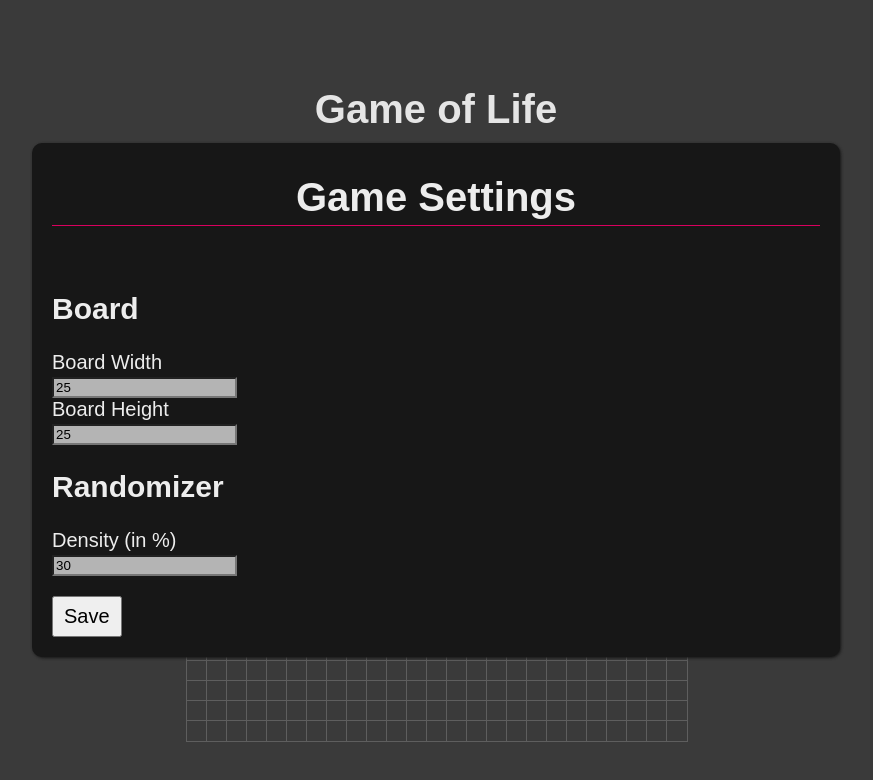
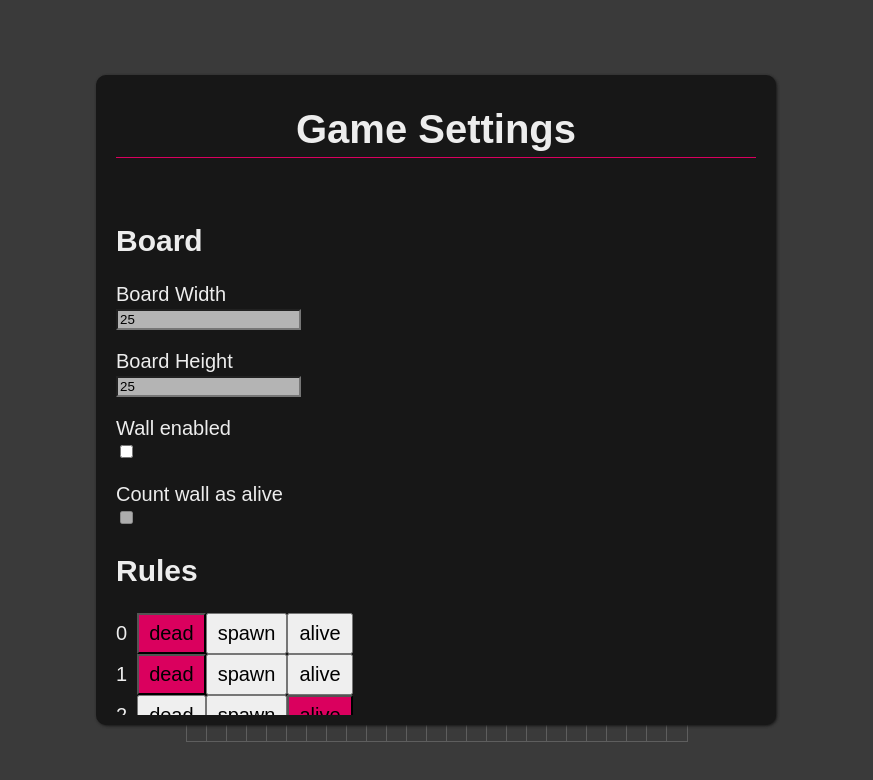
Before and after one commit to sschwei1/game-of-life, a React (Vite) app: page / in a window 1280 px wide. Both pictures are taken after a click on the button 868 px from the left and 205 px from the top of the page. Shown: the top 780 px of the page, without its empty margins (204-1077 px from the left). Built offline with nearby package versions, Linux system fonts and the light colour scheme; some icons are missing.

Commit message:
Add rule section

```diff
--- a/src/components/game/Game.tsx
+++ b/src/components/game/Game.tsx
@@ -10,7 +10,7 @@ export enum GameState {
   Running
 }
 
-interface GameRules {
+export interface GameRules {
   dead: number[];
   alive: number[];
   spawn: number[];
--- a/src/components/game/controlPanel/Input.tsx
+++ b/src/components/game/controlPanel/Input.tsx
@@ -1,22 +1,45 @@
-import React from 'react';
+import React, {ChangeEvent} from 'react';
 
-type onChangeFuncType = (value: string) => void
+// eslint-disable-next-line @typescript-eslint/no-explicit-any
+type onChangeFuncType = (value: any) => void
 
 interface InputProps {
   label?: string;
   value: string;
   onChange?: onChangeFuncType;
   isDirty?: boolean;
+  inputType?: React.HTMLInputTypeAttribute;
+  disabled?: boolean;
 }
 
-const Input = ({label, value, onChange, isDirty = false}: InputProps) => {
+const Input = ({label, value, onChange, inputType = 'text', disabled = false, isDirty = false}: InputProps) => {
+  const innerOnChange = (evt: ChangeEvent<HTMLInputElement>) => {
+    const value = inputType === 'checkbox' ?
+      evt.target.checked : evt.target.value;
+
+    if(onChange) {
+      onChange(value);
+    }
+  }
+
+  const additionalProps: React.HTMLProps<HTMLInputElement> = {};
+
+  if(inputType === 'checkbox') {
+    additionalProps.value = '';
+    additionalProps.checked = Boolean(value);
+  }
+
   return (
-    <div>
+    <div className='form-input'>
       { label && <div>{label}</div> }
       <input
+        type={inputType}
         value={value}
         className={isDirty ? 'dirt' : 'clean'}
-        onChange={(evt) => { if(onChange) onChange(evt?.target?.value)}} />
+        onChange={innerOnChange}
+        disabled={disabled}
+        {...additionalProps}
+      />
     </div>
   );
 }
--- /dev/null
+++ b/src/components/game/controlPanel/gameSettings/GameRuleChanger.tsx
@@ -0,0 +1,92 @@
+import React, {useState} from "react";
+import {GameRules} from "../../Game";
+
+interface GameRuleChangerProps {
+  current: GameRules,
+  onChange: (newVal: GameRules) => void
+}
+
+type CellState = 'dead'|'alive'|'spawn';
+
+const getCellState = (rules: GameRules, n: number) => {
+  if(rules.dead.includes(n)) {
+    return 'dead';
+  }
+
+  if(rules.spawn.includes(n)) {
+    return 'spawn';
+  }
+
+  return 'alive';
+}
+
+const mapRulesToArray = (rules: GameRules): CellState[] => {
+  const result: CellState[] = [];
+
+  for(let i = 0; i <= 8; i++) {
+    result[i] =getCellState(rules, i);
+  }
+
+  return result;
+}
+
+const mapArrayToRules = (array: CellState[]): GameRules => {
+  const matchCells = (state: CellState) => {
+    return array.reduce((prev, curr, index) => {
+      if(curr === state) {
+        prev.push(index);
+      }
+
+      return prev;
+    }, [] as number[]);
+  }
+
+  return {
+    dead: matchCells('dead'),
+    alive: matchCells('alive'),
+    spawn: matchCells('spawn'),
+  }
+}
+
+const GameRuleChanger = ({current, onChange}: GameRuleChangerProps) => {
+  const [values, setValues] = useState(mapRulesToArray(current));
+
+  const updateCell = (state: CellState, n: number) => {
+    setValues(prev => {
+      const newArr = [...prev];
+      newArr[n] = state;
+
+      onChange(mapArrayToRules(newArr));
+
+      return newArr;
+    });
+  }
+
+  const genButton = (current: CellState, updateState: CellState, index: number) => {
+    return (
+      <button
+        className={current === updateState ? 'active' : ''}
+        onClick={() => updateCell(updateState, index)}
+      >
+        {updateState}
+      </button>
+    );
+  }
+
+  return (
+    <div>
+      {
+        values.map((value, i) => (
+          <div key={i} className='button-group'>
+            <div className='label'>{i}</div>
+            {genButton(value, 'dead', i)}
+            {genButton(value, 'spawn', i)}
+            {genButton(value, 'alive', i)}
+          </div>
+        ))
+      }
+    </div>
+  );
+}
+
+export default GameRuleChanger;
--- a/src/components/game/controlPanel/gameSettings/GameSettings.tsx
+++ b/src/components/game/controlPanel/gameSettings/GameSettings.tsx
@@ -54,7 +54,13 @@ const GameSettings = ({gameOption, updateGameOptions}: GameSettingsProps) => {
           modOptions={modGameOptions}
           handleChange={handleFormChange}
         />
-        {/*<RuleSection />*/}
+
+        <RuleSection
+          originalOptions={gameOption}
+          modOptions={modGameOptions}
+          handleChange={handleFormChange}
+        />
+
         <RandomizerSection
           originalOptions={gameOption}
           modOptions={modGameOptions}
--- a/src/components/game/controlPanel/gameSettings/settingSections/BoardSection.tsx
+++ b/src/components/game/controlPanel/gameSettings/settingSections/BoardSection.tsx
@@ -34,6 +34,14 @@ const BoardSection = ({originalOptions, modOptions, handleChange}: BoardSectionP
     handleChange({height: newNum});
   }
 
+  const updateWallEnabled = (newVal: boolean) => {
+    handleChange({wall: {...modOptions.wall, enabled: newVal}});
+  }
+
+  const updateCountWallAsAlive = (newVal: boolean) => {
+    handleChange({wall: {...modOptions.wall, countAsAlive: newVal}});
+  }
+
   return (
     <SettingSection title='Board'>
       <Input
@@ -49,6 +57,23 @@ const BoardSection = ({originalOptions, modOptions, handleChange}: BoardSectionP
         onChange={updateBoardHeight}
         isDirty={originalOptions.height !== modOptions.height}
       />
+
+      <Input
+        label="Wall enabled"
+        value={modOptions.wall.enabled ? '1' : ''}
+        onChange={updateWallEnabled}
+        isDirty={originalOptions.wall.enabled !== modOptions.wall.enabled}
+        inputType='checkbox'
+      />
+
+      <Input
+        label="Count wall as alive"
+        value={modOptions.wall.countAsAlive ? '1' : ''}
+        onChange={updateCountWallAsAlive}
+        isDirty={originalOptions.wall.countAsAlive !== modOptions.wall.countAsAlive}
+        inputType='checkbox'
+        disabled={!modOptions.wall.enabled}
+      />
     </SettingSection>
   );
 }
--- a/src/components/game/controlPanel/gameSettings/settingSections/RuleSection.tsx
+++ b/src/components/game/controlPanel/gameSettings/settingSections/RuleSection.tsx
@@ -1,10 +1,25 @@
 import SettingSection from "../SettingSection";
 import React from "react";
+import {GameOptions, GameRules} from "../../../Game";
+import GameRuleChanger from "../GameRuleChanger";
 
-const RuleSection = () => {
+interface RuleSectionProps {
+  originalOptions: GameOptions;
+  modOptions: GameOptions;
+  handleChange: (newModGameOptions: Partial<GameOptions>) => void;
+}
+
+const RuleSection = ({modOptions, handleChange}: RuleSectionProps) => {
+  const updateGameRules = (newRules: GameRules) => {
+    handleChange({...modOptions, gameRules: newRules});
+  }
+
   return (
     <SettingSection title="Rules">
-
+      <GameRuleChanger
+        current={modOptions.gameRules}
+        onChange={updateGameRules}
+      />
     </SettingSection>
   );
 }
--- a/src/styles/modal.less
+++ b/src/styles/modal.less
@@ -23,8 +23,9 @@
     border-radius: 10px;
     box-shadow: 1px 1px 3px @col-dark;
     max-width: calc(95% - 40px);
-    min-width: 60%;
+    min-width: 50%;
     padding: 5px 20px;
+    max-height: 80vh;
 
     h1 {
       width: 100%;
--- a/src/styles/setting-modal.less
+++ b/src/styles/setting-modal.less
@@ -1,7 +1,24 @@
+@import 'colors';
+
 .setting-modal {
   .section {
     h2 {
       text-align: left;
+    }
+  }
+
+  .form-input {
+    margin-top: 20px;
+  }
+
+  .button-group {
+    .label {
+      display: inline-block;
+      margin-right: 10px;
+    }
+
+    .active {
+      background-color: @col-primary;
     }
   }
 
```
